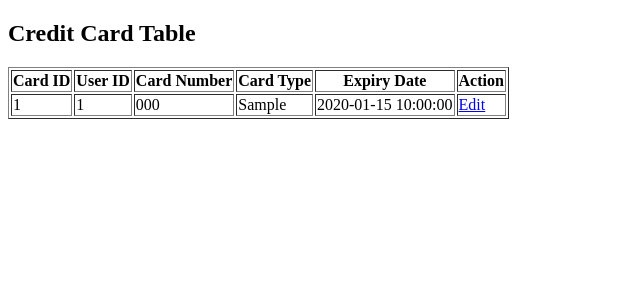
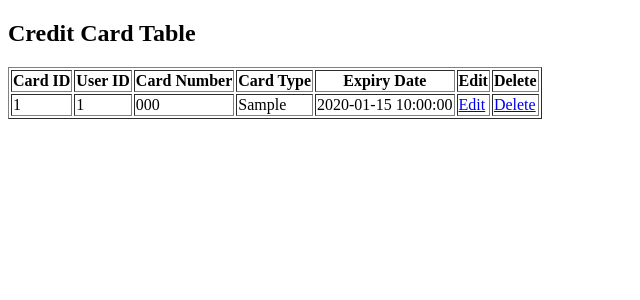
Before and after one commit to senthilVyTCDC/CEG-Ariyalur-Batch1, a Flask app: page /card in a window 1280 px wide. Shown: the top 300 px of the page, without its empty margins (0-640 px from the left). Run offline with Flask 3, Linux system fonts and the light colour scheme; tables that the repository leaves empty or names only in its code hold one stand-in row (values such as "Sample post").

Commit message:
Separated Edit and Delete into different columns in card table

```diff
--- a/CreditCardFraud/App.py
+++ b/CreditCardFraud/App.py
@@ -73,5 +73,15 @@ def edit_card(card_id):
     card = cursor.fetchone()
     return render_template('edit_card.html', card=card)
 
+# DELETE
+@app.route('/delete/<int:card_id>')
+def delete_card(card_id):
+
+    sql = "DELETE FROM card WHERE card_id=%s"
+    cursor.execute(sql, (card_id,))
+    dbconnection.commit()
+
+    return redirect(url_for('Display_Card'))
+
 if __name__ == '__main__':
     app.run(debug=True)
--- a/CreditCardFraud/templates/card.html
+++ b/CreditCardFraud/templates/card.html
@@ -14,7 +14,8 @@
         <th>Card Number</th>
         <th>Card Type</th>
         <th>Expiry Date</th>
-        <th>Action</th>
+        <th>Edit</th>
+        <th>Delete</th>
     </tr>
 
     {% for row in card %}
@@ -25,6 +26,7 @@
         <td>{{ row.card_type }}</td>
         <td>{{ row.expiry_date }}</td>
         <td><a href="/edit/{{ row.card_id }}">Edit</a></td>
+        <td><a href="/delete/{{ row.card_id }}">Delete</a></td>
     </tr>
     {% endfor %}
 
```
